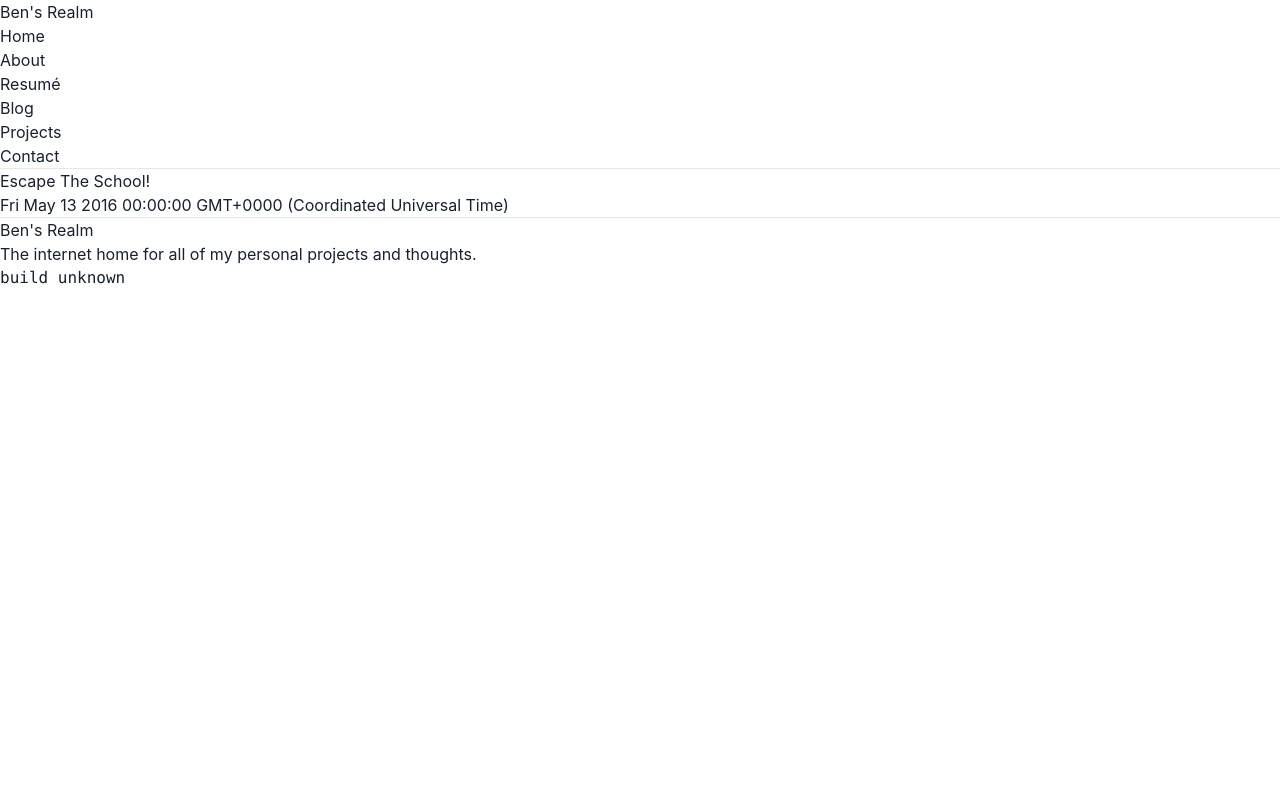
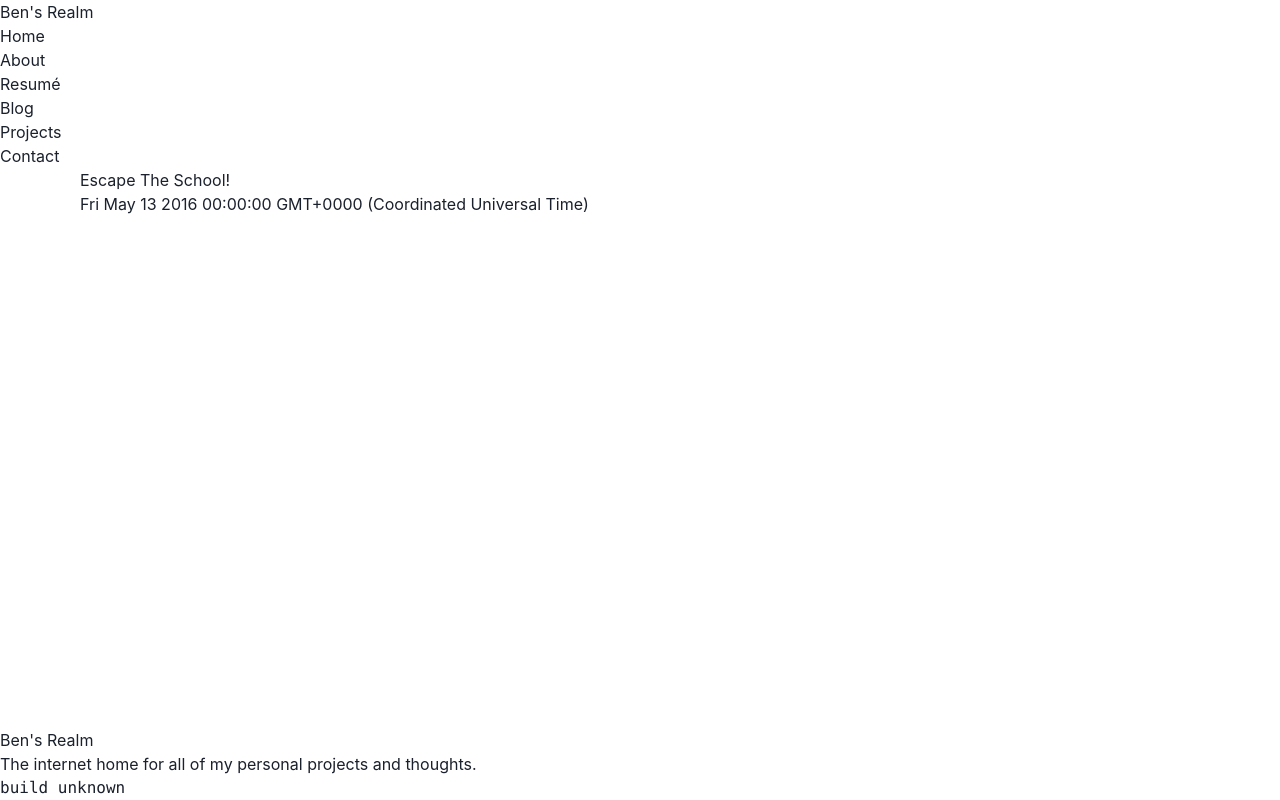
Before and after one commit to BenJetson/benjetson.github.io, a Next.js app in the folder next/: page /projects/escape-game in a window 1280 px wide. Built offline with nearby package versions, Linux system fonts and the light colour scheme; no server answers.

Commit message:
Make page fill browser using flex layout. #152

```diff
--- /dev/null
+++ b/next/components/content-container.js
@@ -0,0 +1,9 @@
+import { Container } from "@chakra-ui/react";
+
+const ContentContainer = ({ children, ...props }) => (
+  <Container maxW="6xl" {...props}>
+    {children}
+  </Container>
+);
+
+export default ContentContainer;
--- a/next/components/layout.js
+++ b/next/components/layout.js
@@ -1,14 +1,18 @@
+import { Flex } from "@chakra-ui/react";
+import ContentContainer from "./content-container";
 import Footer from "./footer";
 import Navbar from "./navbar";
 
 const Layout = ({ children }) => (
-  <div className="container">
-    <Navbar />
-    <hr />
-    {children}
-    <hr />
-    <Footer />
-  </div>
+  <>
+    <Flex direction="column" minW="100%" minH="100%">
+      <Navbar />
+      <Flex grow={1}>
+        <ContentContainer>{children}</ContentContainer>
+      </Flex>
+      <Footer />
+    </Flex>
+  </>
 );
 
 export default Layout;
--- a/next/styles/globals.css
+++ b/next/styles/globals.css
@@ -4,6 +4,12 @@ body {
   margin: 0;
   font-family: -apple-system, BlinkMacSystemFont, Segoe UI, Roboto, Oxygen,
     Ubuntu, Cantarell, Fira Sans, Droid Sans, Helvetica Neue, sans-serif;
+}
+
+html,
+body,
+div#__next {
+  height: 100%;
 }
 
 a {
```
